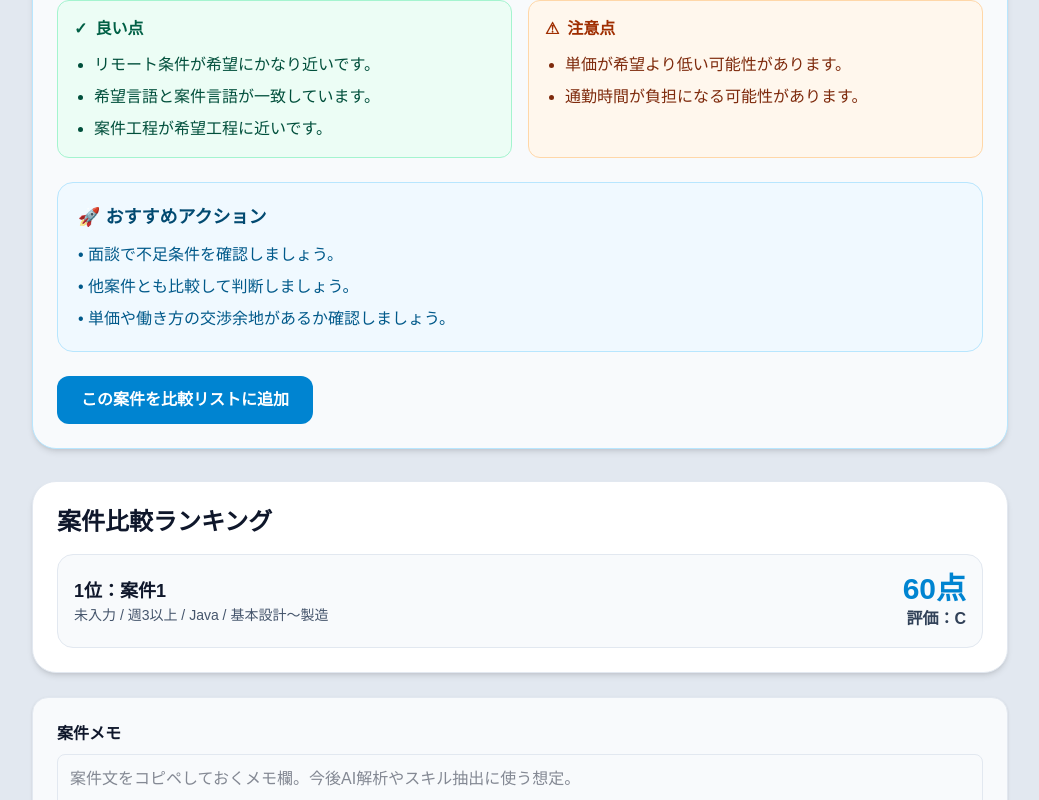
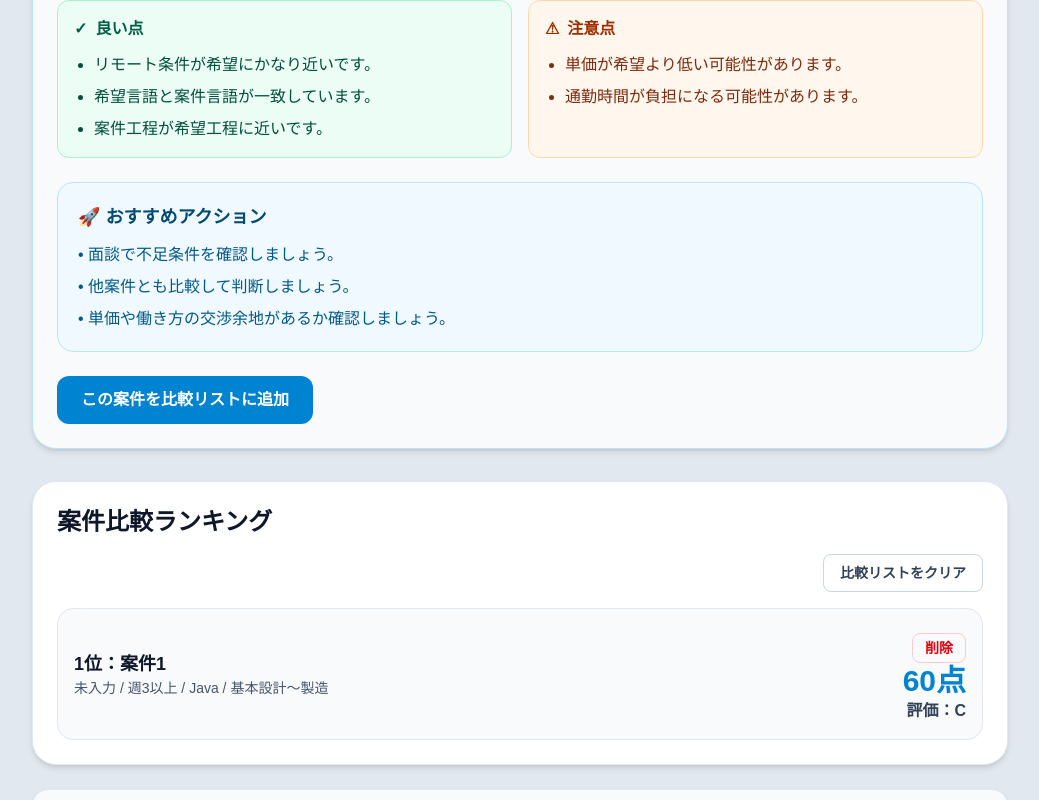
Before and after one commit to hirokilabdev-cloud/ses-checker, a Next.js app: page / in a window 1280 px wide. Both pictures are taken after a click on the button "この案件を比較リストに追加". Shown: the part 1851-2651 px from the top of the page, without its empty margins (120-1159 px from the left). Built offline with nearby package versions, Linux system fonts and the light colour scheme.

Commit message:
Ver1.1 案件削除とリストクリアを追加

```diff
--- a/app/page.tsx
+++ b/app/page.tsx
@@ -176,6 +176,17 @@ export default function Home() {
   };
 
   const sortedProjects = [...savedProjects].sort((a, b) => b.score - a.score);
+
+  const handleDeleteProject = (targetIndex: number) => {
+    setSavedProjects(
+      savedProjects.filter((_, index) => index !== targetIndex)
+    );
+  };
+
+  const handleClearProjects = () => {
+    setSavedProjects([]);
+  };
+
   return (
     <main className="min-h-screen bg-slate-200 text-slate-900">
       <div className="mx-auto max-w-5xl px-6 py-12">
@@ -313,6 +324,14 @@ export default function Home() {
             </p>
           ) : (
             <div className="space-y-4">
+              <div className="mb-4 flex justify-end">
+                <button
+                  onClick={handleClearProjects}
+                  className="rounded-lg border border-slate-300 px-4 py-2 text-sm font-bold text-slate-700 hover:bg-slate-100"
+                >
+                  比較リストをクリア
+                </button>
+              </div>
               {sortedProjects.map((project, index) => (
                 <div
                   key={`${project.name}-${index}`}
@@ -329,12 +348,19 @@ export default function Home() {
                     </div>
 
                     <div className="text-right">
+                      <button
+                        onClick={() => handleDeleteProject(savedProjects.indexOf(project))}
+                        className="mt-2 rounded-lg border border-red-200 px-3 py-1 text-sm font-bold text-red-600 hover:bg-red-50"
+                      >
+                        削除
+                      </button>
                       <p className="text-3xl font-bold text-sky-600">
                         {project.score}点
                       </p>
                       <p className="font-bold text-slate-700">
                         評価：{project.rank}
                       </p>
+
                     </div>
                   </div>
                 </div>
```
